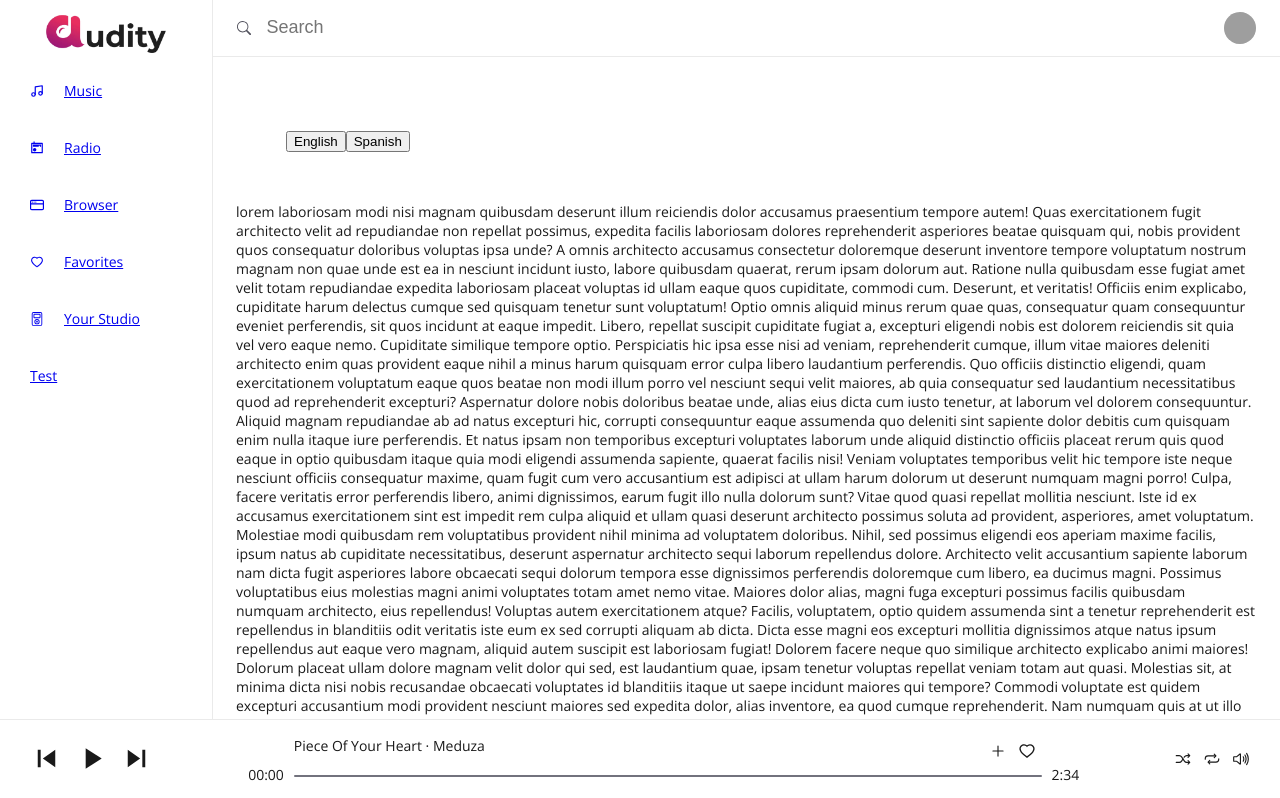
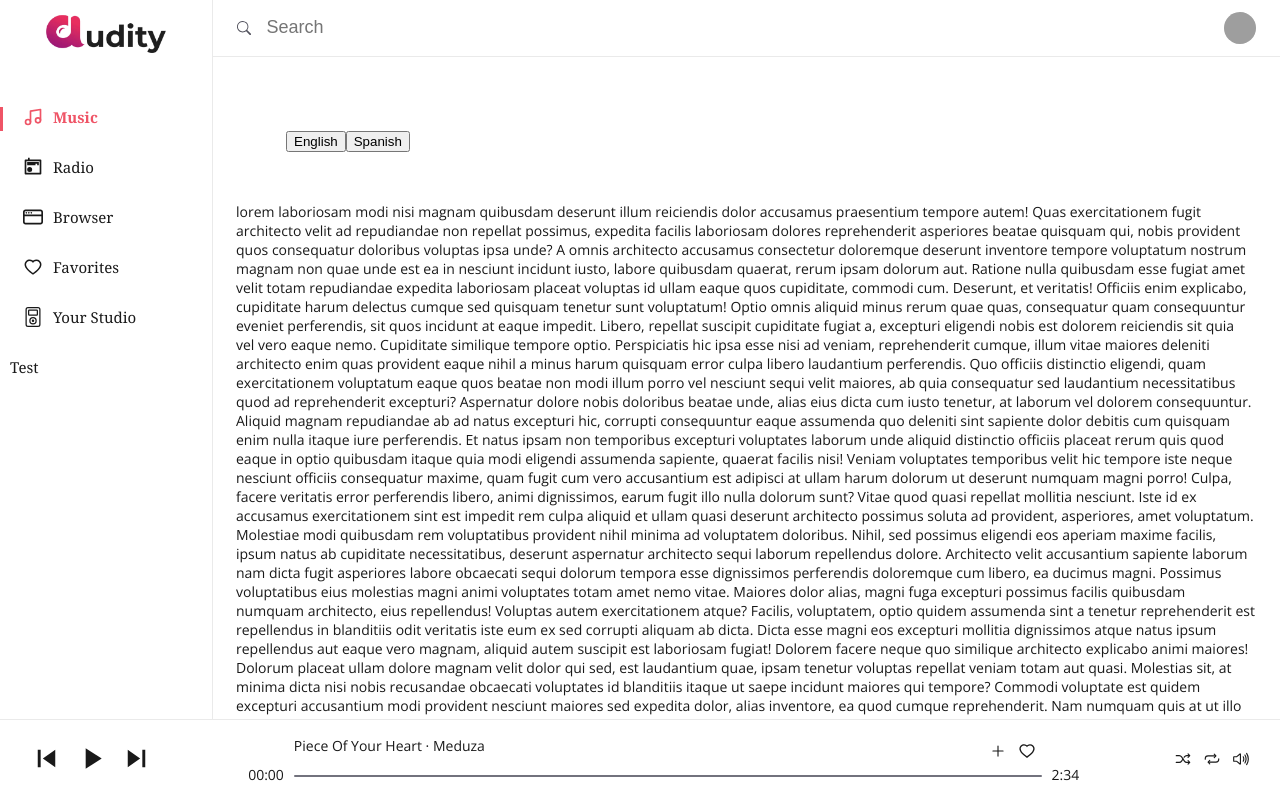
Before and after one commit to Lucydct22/audity_react_app, a React (Vite) app: page /music in a window 1280 px wide. Shown: the top 798 px of the page. Built offline with nearby package versions, Linux system fonts and the light colour scheme; no server answers; grey boxes are pictures that could not be loaded; a web font is replaced by a local one.

Commit message:
Sidebar style done, req. change logo colors.

```diff
--- a/src/sass/_variables.scss
+++ b/src/sass/_variables.scss
@@ -3,6 +3,8 @@ $color-primary_light: #191919;
 $color-primary_dark: #fff;
 
 $color-secundary: #a2a2ad;
+
+$color-main: #ef5466;
 
 
 /* BACKGROUND COLORS */
--- a/src/views/components/basic/sidebarBComponent/SidebarBComponent.tsx
+++ b/src/views/components/basic/sidebarBComponent/SidebarBComponent.tsx
@@ -13,7 +13,7 @@ const SidebarBComponent = () => {
 
   return (
 
-    <nav className='page-sidebar'>
+    <nav className='side-bar'>
       <div className='side-bar-header'>
         <div className='side-bar-header__logo'>
           <Link to={'/'}>
@@ -23,27 +23,32 @@ const SidebarBComponent = () => {
 
         <div className='side-bar-header__sections'>
           <NavLink to={'/music'} className='side-bar-header__sections--options'>
-            <FiMusic className='side-bar-header__sections--options__icon'/>
+            <div className='side-bar-header__sections--options__decoration'></div>
+            <FiMusic size={20} className='side-bar-header__sections--options__icon' />
             <p>{t("sidebar_music")}</p>
           </NavLink>
 
           <NavLink to={'/radio'} className='side-bar-header__sections--options'>
-            <RiRadioLine className='side-bar-header__sections--options__icon'/>
+            <div className='side-bar-header__sections--options__decoration'></div>
+            <RiRadioLine size={20} className='side-bar-header__sections--options__icon' />
             <p>{t("sidebar_radio")}</p>
           </NavLink>
 
           <NavLink to={'/browse'} className='side-bar-header__sections--options'>
-            <CgBrowser className='side-bar-header__sections--options__icon'/>
+            <div className='side-bar-header__sections--options__decoration'></div>
+            <CgBrowser size={20} className='side-bar-header__sections--options__icon' />
             <p>{t("sidebar_browser")}</p>
           </NavLink>
 
           <NavLink to={'/favorites'} className='side-bar-header__sections--options'>
-            <AiOutlineHeart className='side-bar-header__sections--options__icon'/>
+            <div className='side-bar-header__sections--options__decoration'></div>
+            <AiOutlineHeart size={20} className='side-bar-header__sections--options__icon' />
             <p>{t("sidebar_favorites")}</p>
           </NavLink>
 
           <NavLink to={'/your-studio'} className='side-bar-header__sections--options'>
-            <BsMusicPlayer className='side-bar-header__sections--options__icon'/>
+            <div className='side-bar-header__sections--options__decoration'></div>
+            <BsMusicPlayer size={20} className='side-bar-header__sections--options__icon' />
             <p>{t("sidebar_yourstudio")}</p>
           </NavLink>
 
--- a/src/views/components/basic/sidebarBComponent/sidebarBComponent.scss
+++ b/src/views/components/basic/sidebarBComponent/sidebarBComponent.scss
@@ -1,6 +1,6 @@
 @import '../../../../sass/variables.scss';
 
-.page-sidebar {
+.side-bar {
   position: fixed;
   width: 212px;
   height: 270px;
@@ -12,11 +12,10 @@
   border-right: var(--color-border-1px);
   background-color: var(--background-secundary);
   z-index: 10;
-}
 
-.side-bar-header {
+  &-header {
     color: var(--color-primary);
-  margin: 0 20px;
+
     &__logo {
       display: flex;
       flex-direction: column;
@@ -27,18 +26,45 @@
         width: 120px;
       }
     }
+
     &__sections {
-    text-decoration: none;
+      margin-top: 50px;
 
       &--options {
         display: flex;
         align-content: center;
-      margin: 10px;
+        font-family: Cambria, Cochin, Georgia, Times, 'Times New Roman', serif;
+        text-decoration: none;
+        font-size: 15px;
+        height: 50px;
+        color: var(--color-primary);
+
+        p {
+          margin: 0;
+          margin-left: 10px;
+        }
 
         &__icon {
-      margin-top: 17px;
-      margin-right: 20px;
+          margin-left: 20px;
+        }
+
+        &__decoration {
+          height: 24px;
+          width: 3px;
+          background-color: $color-main;
+          visibility: hidden;
         }
       }
     }
   }
+
+
+  .active {
+    color: $color-main;
+    font-weight: bold;
+
+    .side-bar-header__sections--options__decoration {
+      visibility: visible;
+    }
+  }
+}
```
Lines whose indentation alone changed are shown as unchanged.
